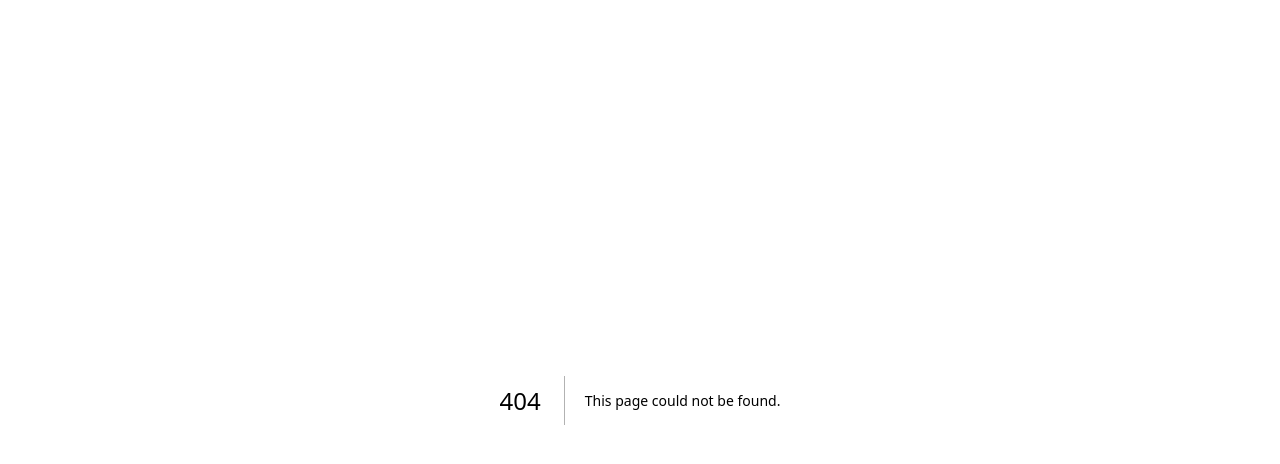
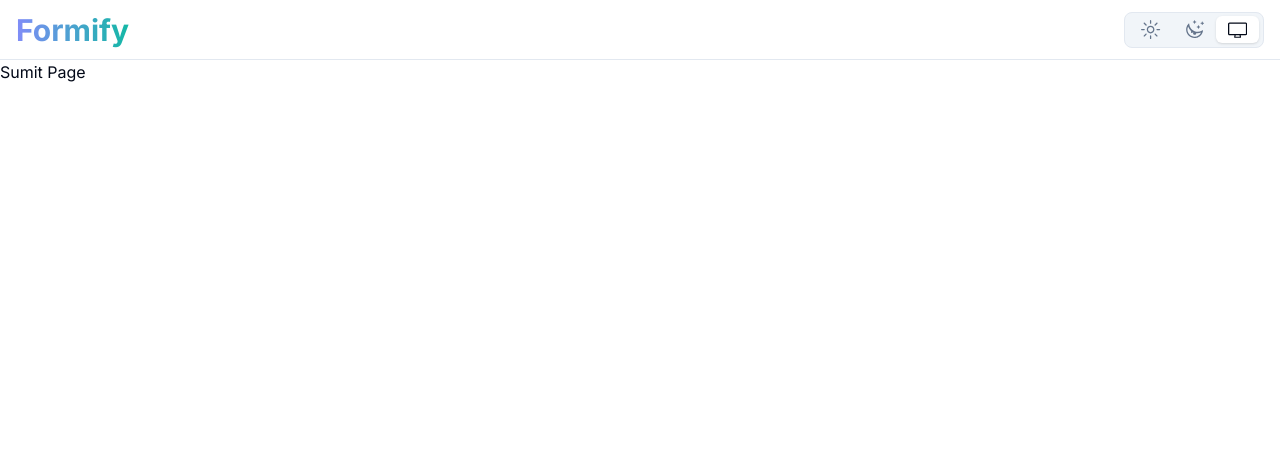
Before and after one commit to sk790/formify, a Next.js app: page /submit/1 in a window 1280 px wide. Before the commit this address had no page. Shown: the top 464 px of the page. Built offline with nearby package versions, Linux system fonts and the light colour scheme.

Commit message:
start the creating form submit page

```diff
--- /dev/null
+++ b/app/submit/[formUrl]/error.tsx
@@ -0,0 +1,21 @@
+"use client";
+
+import { Button } from "@/components/ui/button";
+import Link from "next/link";
+import React, { useEffect } from "react";
+
+function ErrorPage({ error }: { error: Error }) {
+  useEffect(() => {
+    console.error(error);
+  }, [error]);
+  return (
+    <div className="flex w-full h-full flex-col items-center justify-center gap-4">
+      <h2 className="text-destructive text-4xl">Somthing went wrong!</h2>
+      <Button asChild>
+        <Link href={"/"}>Go Back</Link>
+      </Button>
+    </div>
+  );
+}
+
+export default ErrorPage;
--- /dev/null
+++ b/app/submit/[formUrl]/layout.tsx
@@ -0,0 +1,17 @@
+import Logo from "@/components/providers/Logo";
+import ThemeSwitcher from "@/components/ThemeSwitcher";
+import React, { ReactNode } from "react";
+
+function Layout({ children }: { children: ReactNode }) {
+  return (
+    <div className="flex flex-col min-h-screen min-w-full bg-background max-h-screen">
+      <nav className="flex justify-between items-center border-b border-border h-[60px] px-4 py-2">
+        <Logo />
+        <ThemeSwitcher />
+      </nav>
+      <main className="flex w-full flex-grow"> {children}</main>
+    </div>
+  );
+}
+
+export default Layout;
--- /dev/null
+++ b/app/submit/[formUrl]/loading.tsx
@@ -0,0 +1,12 @@
+import React from "react";
+import { ImSpinner2 } from "react-icons/im";
+
+function Loading() {
+  return (
+    <div className="flex items-center justify-center w-full h-full">
+      <ImSpinner2 className="animate-spin h-12 w-12" />
+    </div>
+  );
+}
+
+export default Loading;
--- /dev/null
+++ b/app/submit/[formUrl]/page.tsx
@@ -0,0 +1,7 @@
+import React from "react";
+
+function SubmitePage() {
+  return <div>Sumit Page</div>;
+}
+
+export default SubmitePage;
```
